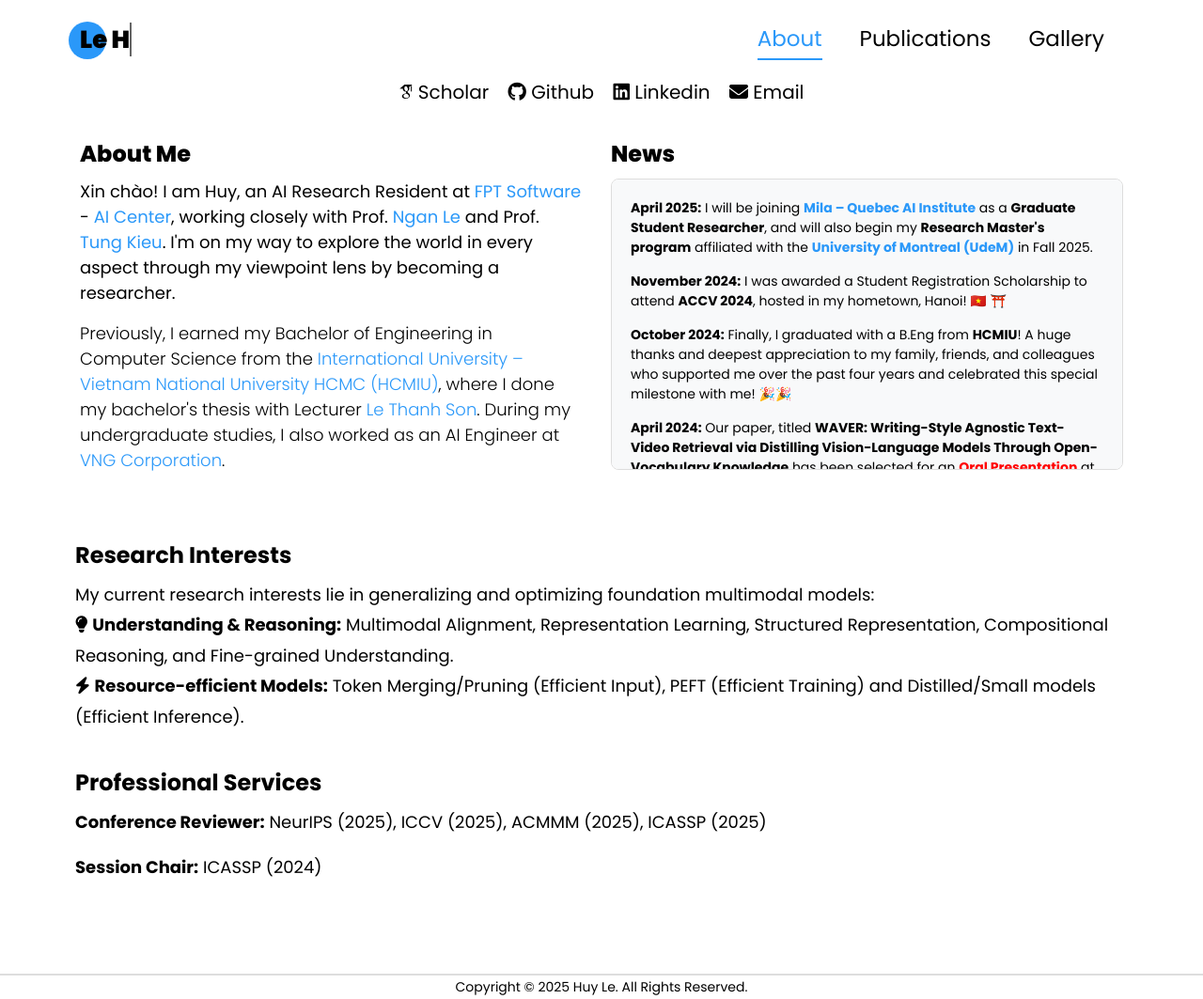
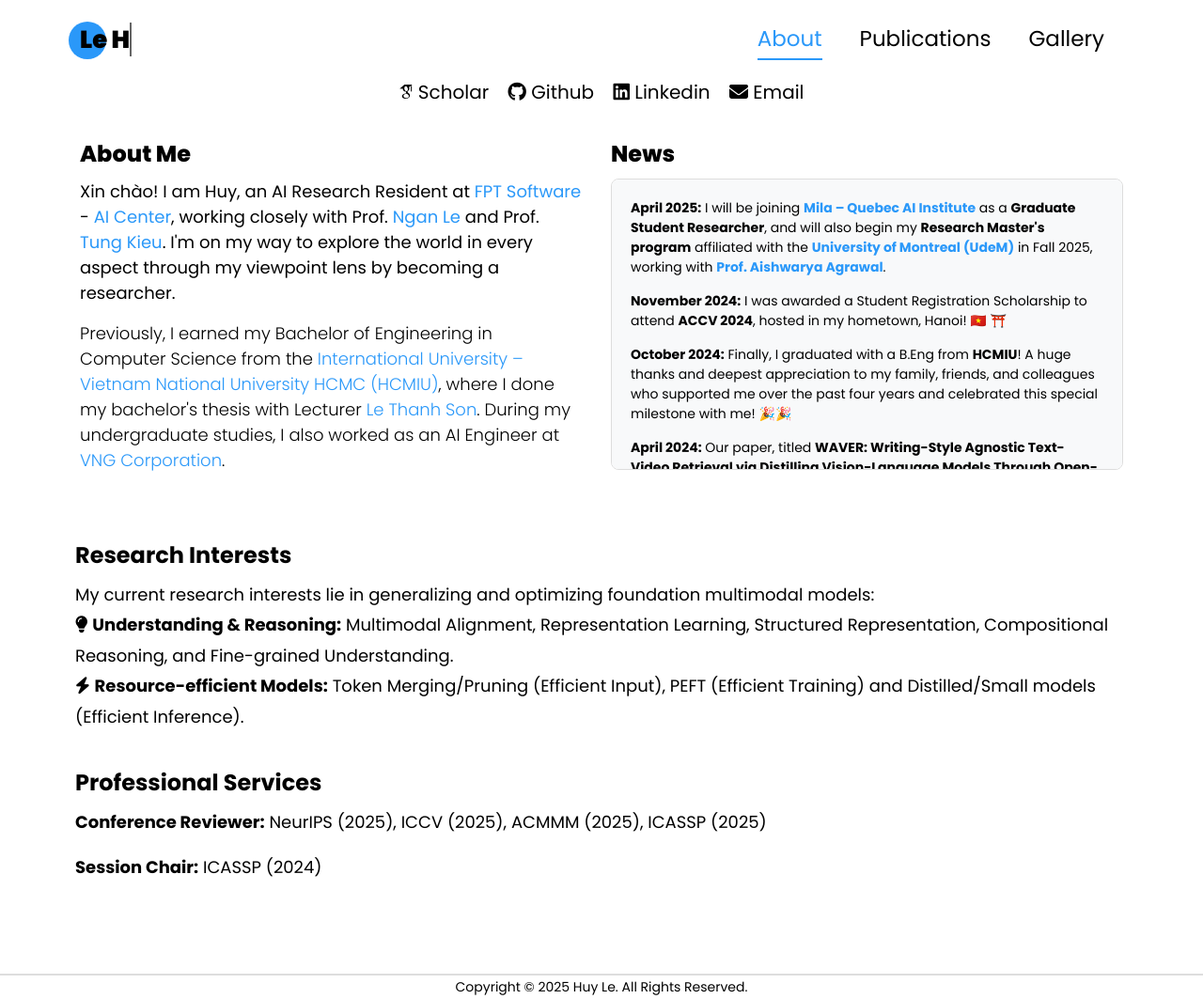
Before and after one commit to lehuy1611/lehuy1611.github.io, a Jekyll site: the page index.html, which Jekyll copies as it is, in a window 1280 px wide. Shown: the whole page at 94% size. Built offline with Jekyll 4.4.1, drawn with Linux system fonts in a browser that asks for light colours; some web fonts are replaced.

```diff
--- a/index.html
+++ b/index.html
@@ -149,7 +149,7 @@
                         <ul style="list-style-type: none; padding: 0;">
                             <li style="margin-bottom: 15px; display: flex; align-items: center;">
                                 <span>
-                                    <strong>April 2025:</strong> I will be joining <a href="https://mila.quebec/en" rel="permalink"><b>Mila – Quebec AI Institute</b></a> as a <b>Graduate Student Researcher</b>, and will also begin my <b>Research Master's program</b> affiliated with the <a href="https://www.umontreal.ca/en/" rel="permalink"><b>University of Montreal (UdeM)</b></a> in Fall 2025.
+                                    <strong>April 2025:</strong> I will be joining <a href="https://mila.quebec/en" rel="permalink"><b>Mila – Quebec AI Institute</b></a> as a <b>Graduate Student Researcher</b>, and will also begin my <b>Research Master's program</b> affiliated with the <a href="https://www.umontreal.ca/en/" rel="permalink"><b>University of Montreal (UdeM)</b></a> in Fall 2025, working with <a href="https://www.iro.umontreal.ca/~agrawal/" rel="permalink"><b>Prof. Aishwarya Agrawal</b></a>.
                                 </span>
                             </li>
                             <li style="margin-bottom: 15px; display: flex; align-items: center;">
```
